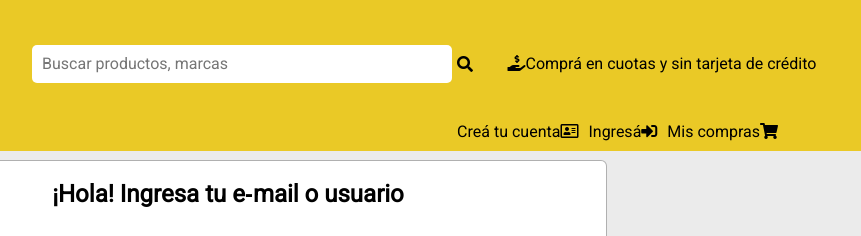
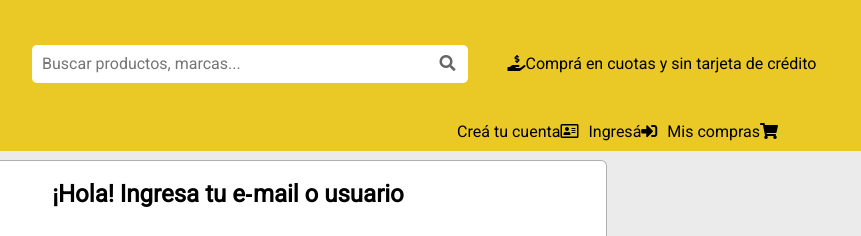
Before and after one commit to GUIPARO/Mercado-Liebre, a website: page views/login.html in a window 1280 px wide. Shown: the top 236 px of the page, 419-1280 px from the left. Drawn offline with Linux system fonts and the light colour scheme.

Commit message:
Se finalizaron detalles en el login y el register

```diff
--- a/views/login.html
+++ b/views/login.html
@@ -23,8 +23,10 @@
                     </a>
                 </div>
                 <div class="search-container">
-                    <input type="text" name="search" id="search" placeholder="Buscar productos, marcas">
-                    <i class='fas fa-search'></i>
+                    <input type="text" name="search" id="search" placeholder="Buscar productos, marcas...">
+                    <div class="button-search">
+                        <button type="button"><i class='fas fa-search'></i></button>
+                    </div>
                 </div>
             </div>
             <div class="compra">
```
Also changed, not shown: views/register.html (+4 -2 lines).
